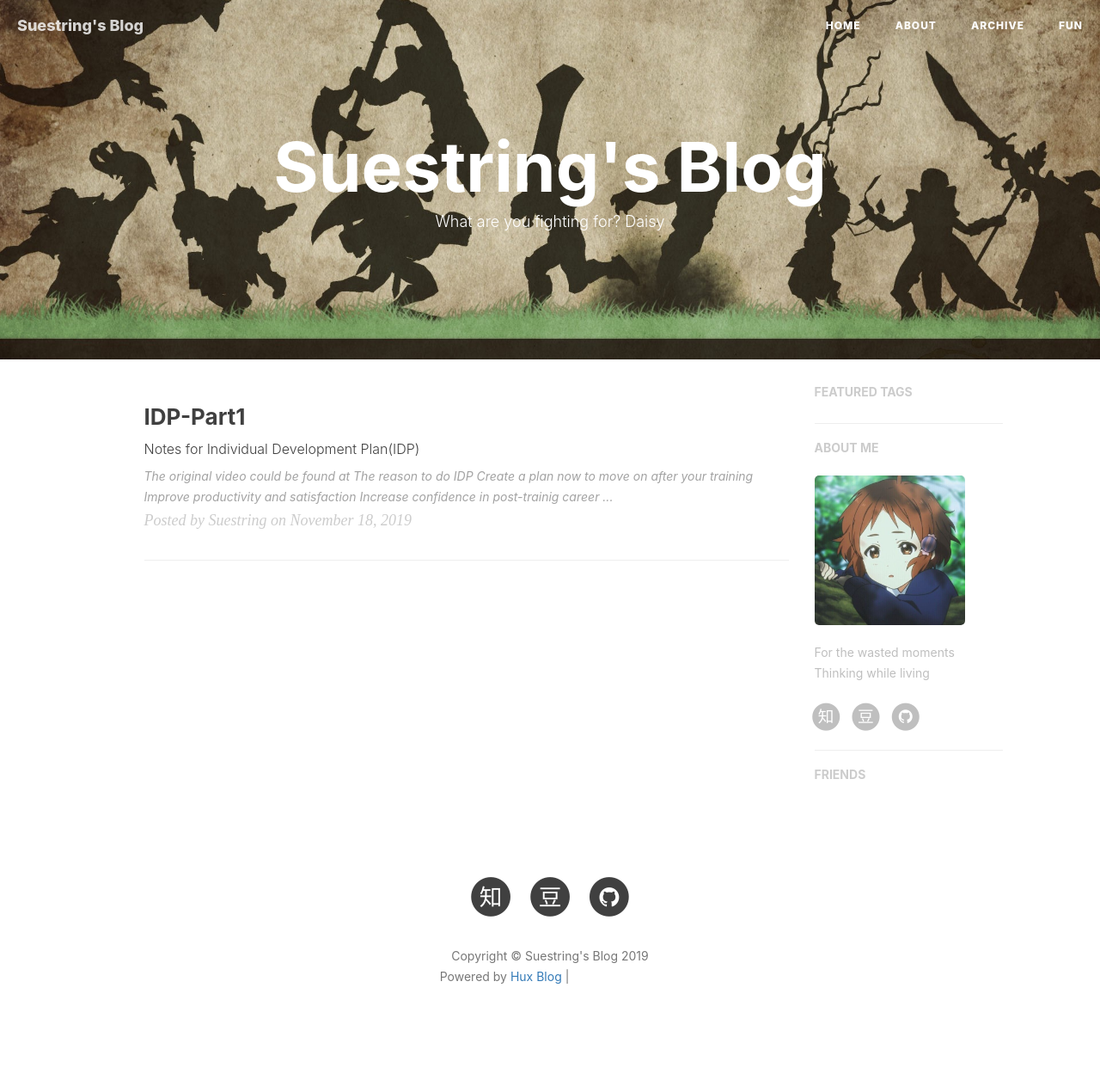
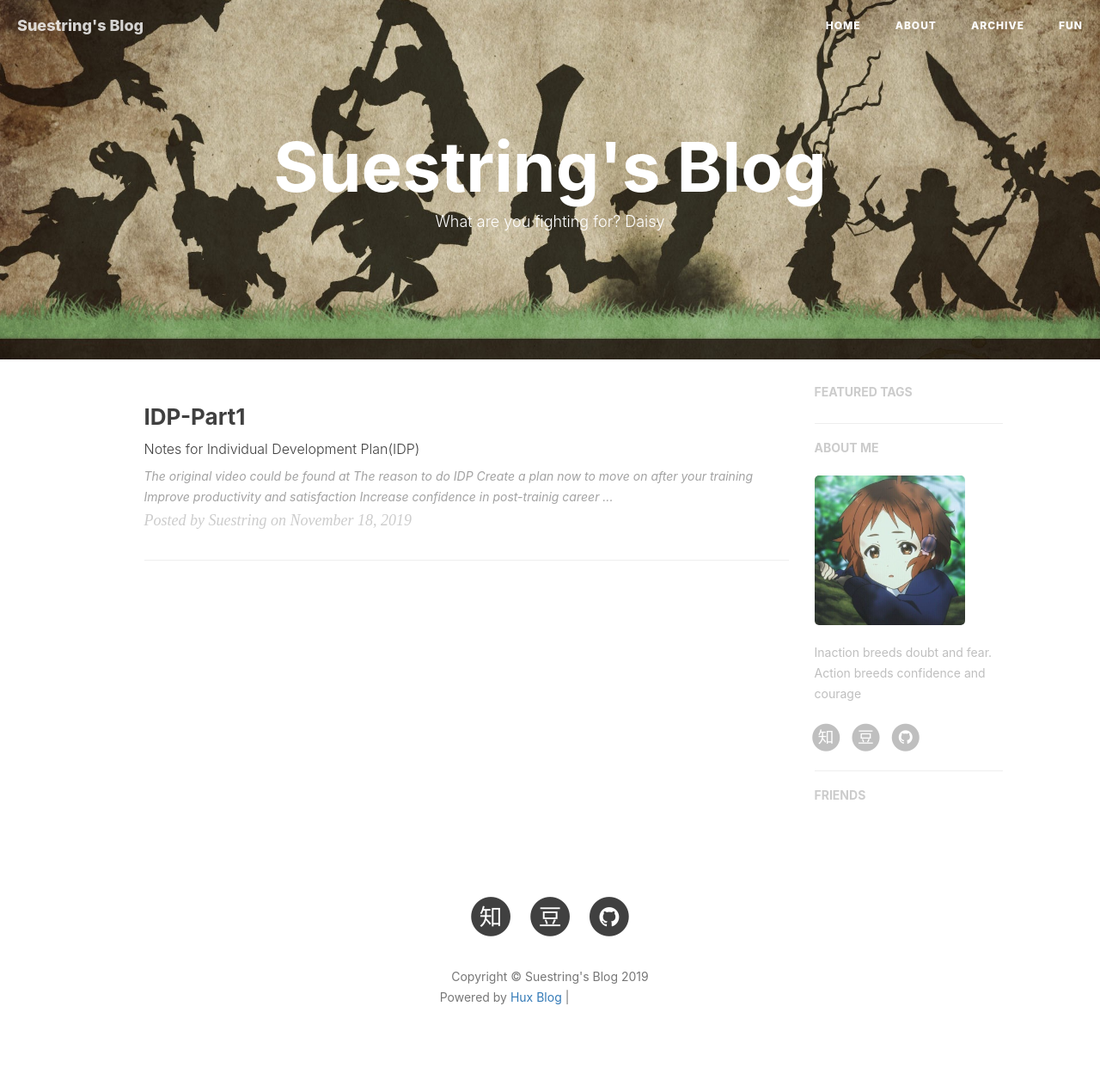
Before and after one commit to suestring7/suestring7.github.io, a Jekyll site: the page built from index.html, in a window 1280 px wide. Shown: the whole page at 86% size. Built offline with Jekyll 4.4.1, drawn with Linux system fonts in a browser that asks for light colours; nearby versions of some CDN libraries; the list of posts is cut into pages by our own code; comment, search, counter and statistics services are not loaded; before the commit the page ends 1240 px from its top, so only the background shows below that; grey boxes are pictures that could not be loaded.

Commit message:
change quote

```diff
--- a/_config.yml
+++ b/_config.yml
@@ -79,7 +79,7 @@ ga_domain: suestring.me
 
 # Sidebar settings
 sidebar: true                           # whether or not using Sidebar.
-sidebar-about-description: "For the wasted moments<br> Thinking while living"
+sidebar-about-description: "Inaction breeds doubt and fear. <br> Action breeds confidence and courage"
 sidebar-avatar: /img/avatar.jpg      # use absolute URL, seeing it's used in both `/` and `/about/`
 
 
```
